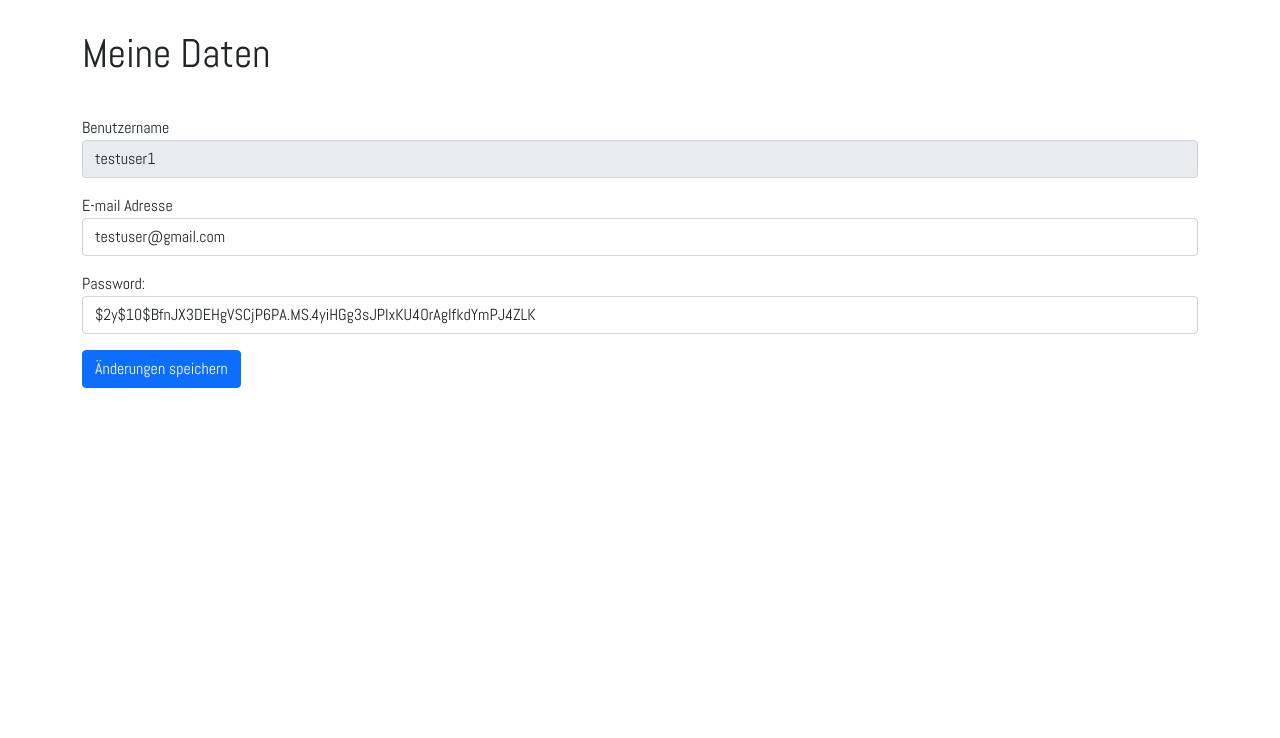
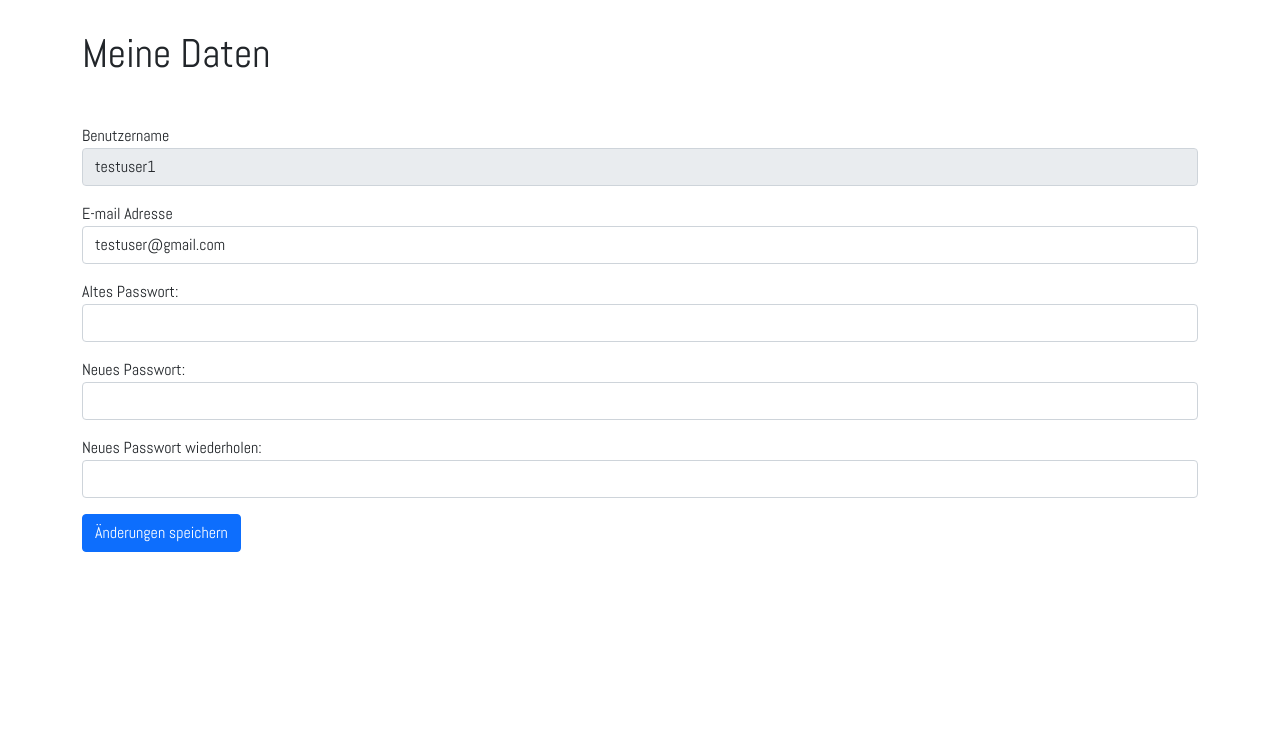
Before and after one commit to fatimatuana/webproj-main, a PHP site: page /index.php?site=settings in a window 1280 px wide. Shown: the part 56-794 px from the top of the page. Run offline with PHP 8.4, Linux system fonts and the light colour scheme; a user stored in the database is signed in; data comes from the database, SQL or seed files in the repository.

Commit message:
adapted settings (+ reset password)

```diff
--- a/settings.php
+++ b/settings.php
@@ -5,22 +5,50 @@
         $row = $result->fetch_array();
 
         $email = $row["email"];
-        $password = $row["password"]; //to be implemented..
+        $hash = $row["password"];
         $user_id = $row["id"];
 
-        if(isset($_POST["save"]) && isset($_POST["email"]) && isset($_POST["password"])){
-            $sql2 = "UPDATE users set email =?, password =? where id=?";
-            $stmt = $db_obj->prepare($sql2);
 
-            $email = $_POST["email"];
-            $password = $_POST["password"]; //to be implemented..
-            $user_id = $_SESSION["id"];
+        $err = "";
+        if(isset($_POST["email"])){
 
-            $stmt->bind_param("ssi",$email, $password, $user_id);
-            $stmt->execute();
+            if(isset($_POST["password"]) && isset($_POST["newpassword"]) && isset($_POST["newpassword2"])){
+                $newpassword = $_POST["newpassword"];
+                $newpassword2 = $_POST["newpassword2"];
 
-           $userdatahaschanged = 1; //
-          //  header("Location:?site=ticketList");
+                if($newpassword == $newpassword2){
+                    if (password_verify($_POST["password"], $hash)) {
+                        $newpasswordAuth = password_hash($newpassword2, PASSWORD_DEFAULT);
+                            $sql2 = "UPDATE users set email =?, password =? where id=?";
+
+                            $stmt = $db_obj->prepare($sql2);
+                            $email = $_POST["email"];
+                            $user_id = $_SESSION["id"];
+
+                            $stmt->bind_param("ssi",$email, $newpasswordAuth, $user_id);
+                            $stmt->execute();
+                    }
+                    else{
+                        $err = "Ihr altes Passwort stimmt nicht.";
+                    }
+                }
+                else if($newpassword != $newpassword2){
+                    $err = "Die eingegebenen Passwörter stimmen nicht überein.";
+                }
+            }
+
+            else{
+                $sql2 = "UPDATE users set email =? where id=?";
+                $stmt = $db_obj->prepare($sql2);
+
+                $email = $_POST["email"];
+                $user_id = $_SESSION["id"];
+
+                $stmt->bind_param("si",$email, $user_id);
+                $stmt->execute();
+            }
+
+           $userdatahaschanged = 1;
           header("refresh:2;url=?site=ticketList" ); //redirect after 2 sec
         }
 ?>
@@ -39,18 +67,23 @@
         <h1>Meine Daten</h1>
 
         <form method="post" >
+        <p><?= $err ?></p>
             <label for="username">Benutzername</label>
             <input id="username" disabled class="form-control" value="<?= $row["username"]?>"></input>
 
             <label class="mt-3" for="email">E-mail Adresse</label>
-            <input id="email" name="email" class="form-control" value="<?= $row["email"]?>"></input>
+            <input id="email" name="email" type="email" class="form-control" value="<?= $row["email"]?>"></input>
 
-            <label class="mt-3" for="password">Password:</label>
-            <input id="password" name="password"  class="form-control" value="<?= $row["password"]?>"></input>
+            <label class="mt-3" for="password">Altes Passwort:</label>
+            <input id="password" name="password"  class="form-control" type="password"></input>
 
+            <label class="mt-3" for="password">Neues Passwort:</label>
+            <input id="password" name="newpassword" type="password" class="form-control"></input>
 
-            <button class="mt-3 btn btn-primary" name="save" type="submit">Änderungen speichern</button>
+            <label class="mt-3" for="password">Neues Passwort wiederholen:</label>
+            <input id="password" name="newpassword2" type="password" class="form-control"></input>
 
+            <button class="mt-3 btn btn-primary" name="save" type="submit" >Änderungen speichern</button>
 
         </form>
           <?php }?>
```
